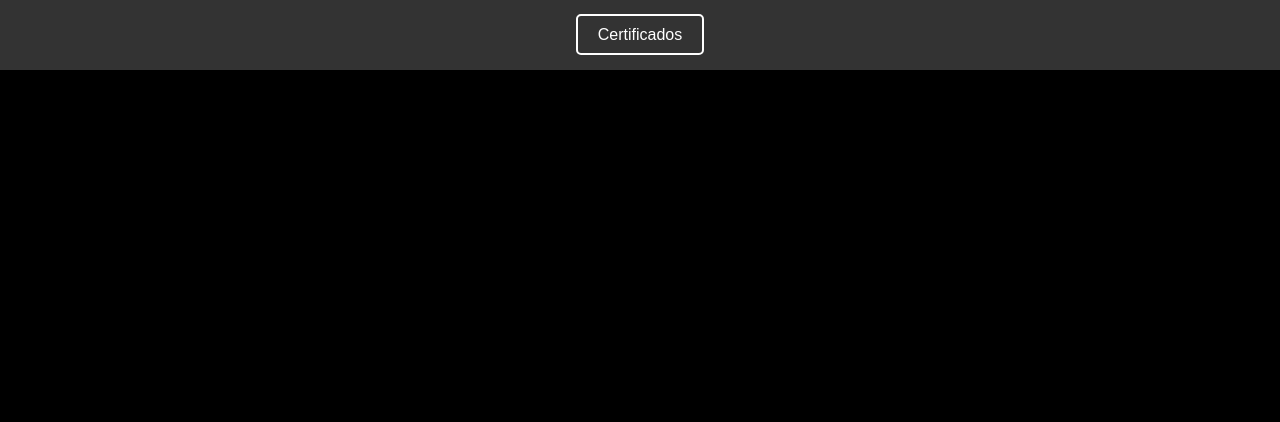
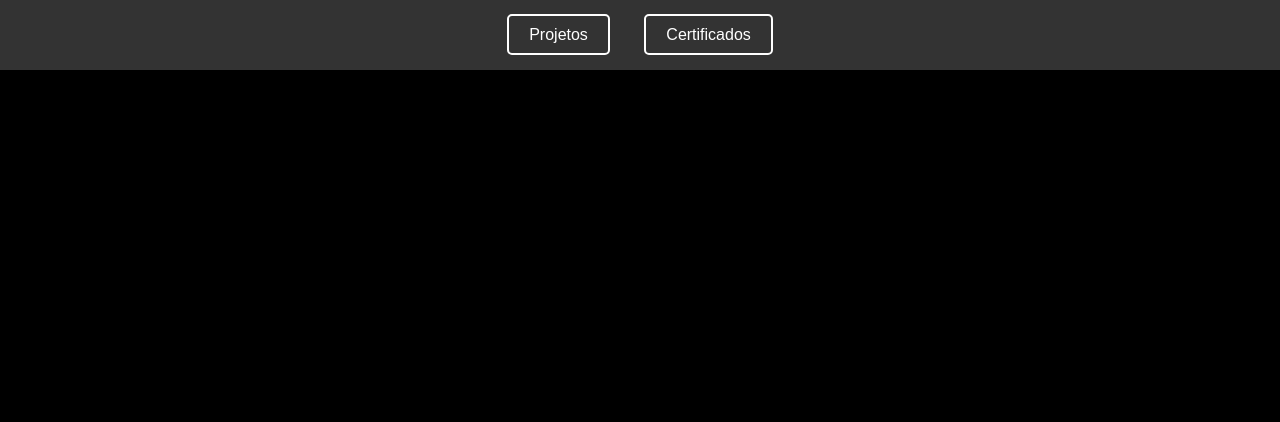
Before and after one commit to orlandini01/Portf-lio, a plain HTML site: page index.html in a window 1280 px wide. Shown: the top 422 px of the page. Drawn offline with Linux system fonts and the light colour scheme.

Commit message:
Update index.html

```diff
--- a/index.html
+++ b/index.html
@@ -13,6 +13,7 @@
     <header>
         <nav>
             <ul>
+                <li><a href="#projects" class="github-link">Projetos</a></li>
                 <li><a href="certificado.html" class="github-link">Certificados</a></li>
             </ul>
         </nav>
```
